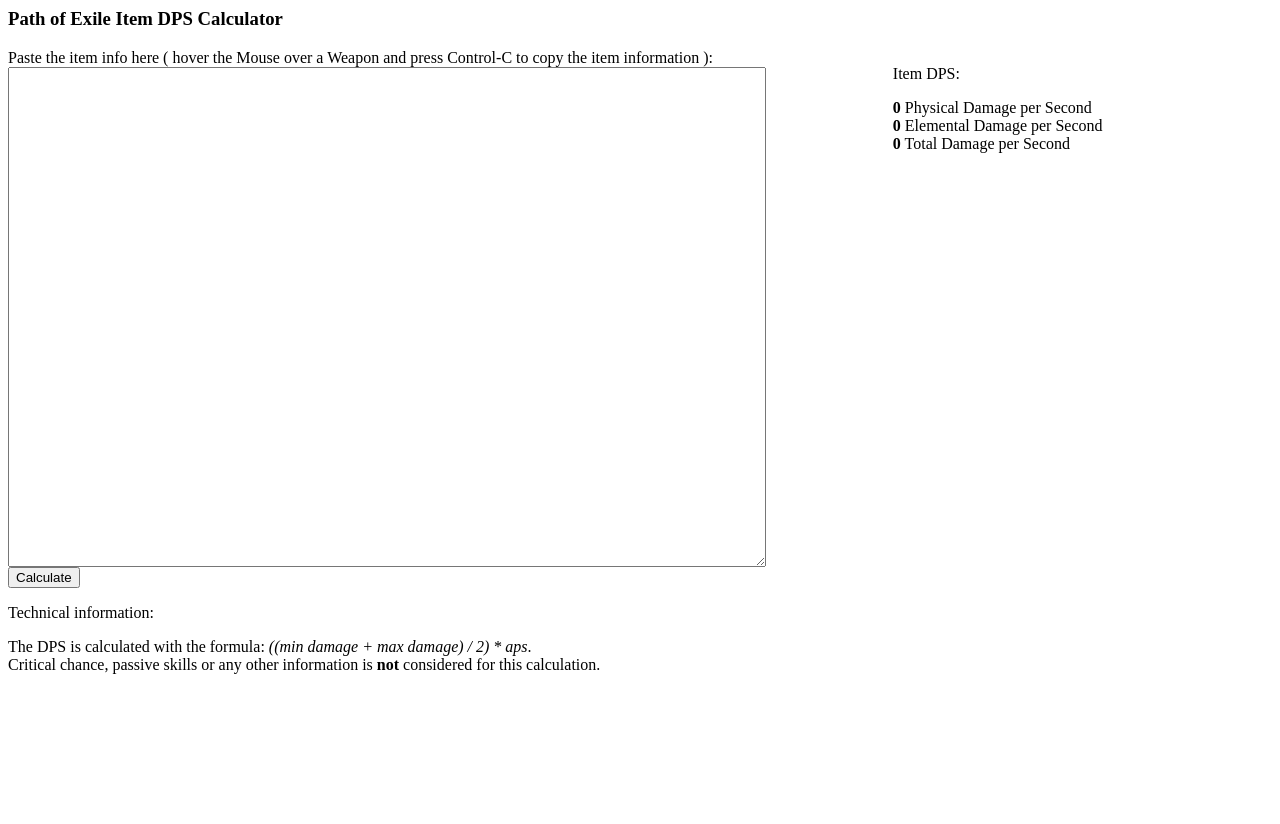
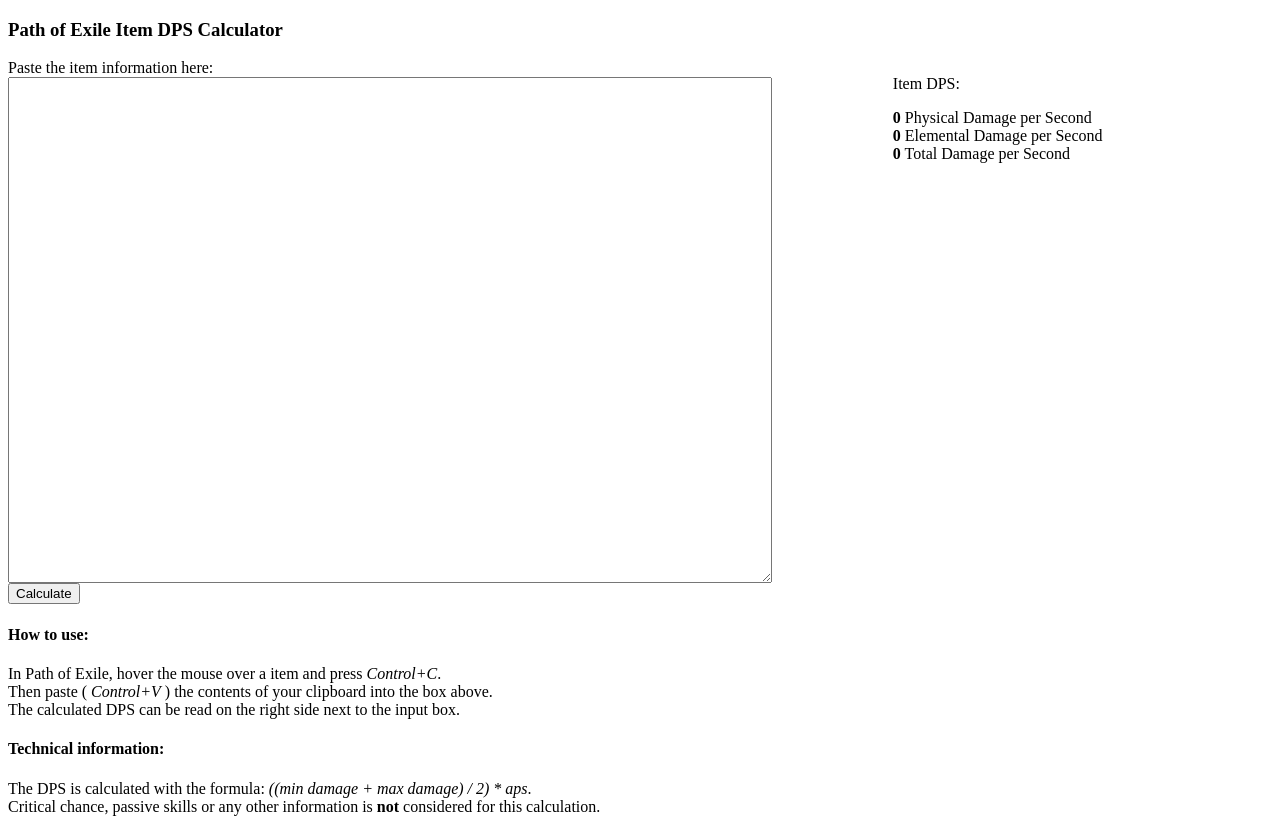
Before and after one commit to WL-hohoho/poedps, a plain HTML site: page index.html in a window 1280 px wide. Before the commit the page ends 800 px from the top, so only its background shows below. Drawn offline with nearby package versions, Linux system fonts and the light colour scheme.

Commit message:
Added help texts

```diff
--- a/index.html
+++ b/index.html
@@ -1,5 +1,7 @@
+<!doctype html>
 <html>
 <head>
+	<title>Path of Exile DPS Calculator</title>
 	<script src="http://code.jquery.com/jquery-1.10.2.min.js"></script>
 	<style>
 		div#inputdiv {
@@ -23,7 +25,6 @@ div#result strong.value {
 	</style>
 </head>
 <body>
-
 	<h3>Path of Exile Item DPS Calculator</h3>
 
 	<div id="result">
@@ -34,18 +35,23 @@ div#result strong.value {
 	</div>
 
 	<div id="inputdiv">
-	Paste the item info here ( hover the Mouse over a Weapon and press Control-C to copy the item information ):
+		Paste the item information here:
 		<textarea id="itemtext"></textarea>
 		<button id="calculateBtn">Calculate</button>
 	</div>
 
-<footer>
-	<p>Technical information:</p>
-	<p>
+	<div>
+		<h4>How to use:</h4>
+		In Path of Exile, hover the mouse over a item and press <em>Control+C</em>.<br />
+		Then paste ( <em>Control+V</em> ) the contents of your clipboard into the box above.<br />
+		The calculated DPS can be read on the right side next to the input box.
+	</div>
+
+	<div>
+		<h4>Technical information:</h4>
 		The DPS is calculated with the formula: <em>((min damage + max damage) / 2) * aps</em>.<br />
 		Critical chance, passive skills or any other information is <strong>not</strong> considered for this calculation.
-	</p>
-</footer>
+	</div>
 
 	<script>
 		function avg(min, max, speed) {
@@ -103,7 +109,7 @@ function calculate(info) {
 
 		$(document).ready(function() {
 			$('#itemtext').bind('paste', null, function(e) {
-		// currently not working on (older versions only ?) IE
+				// right now only tested it on firefox
 				calculate(e.originalEvent.clipboardData.getData('text/plain'));
 			});
 
```
Lines whose indentation alone changed are shown as unchanged.
